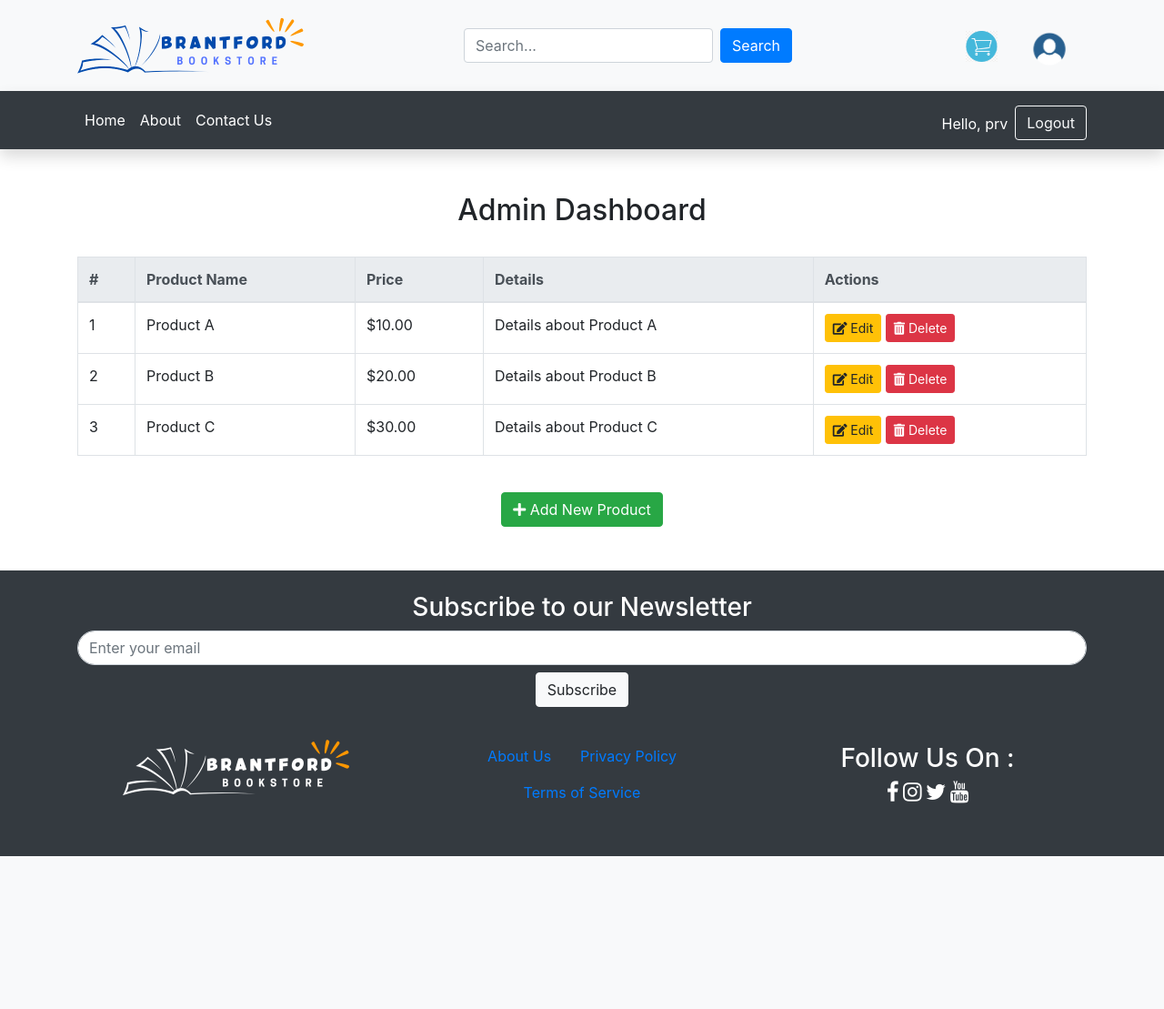
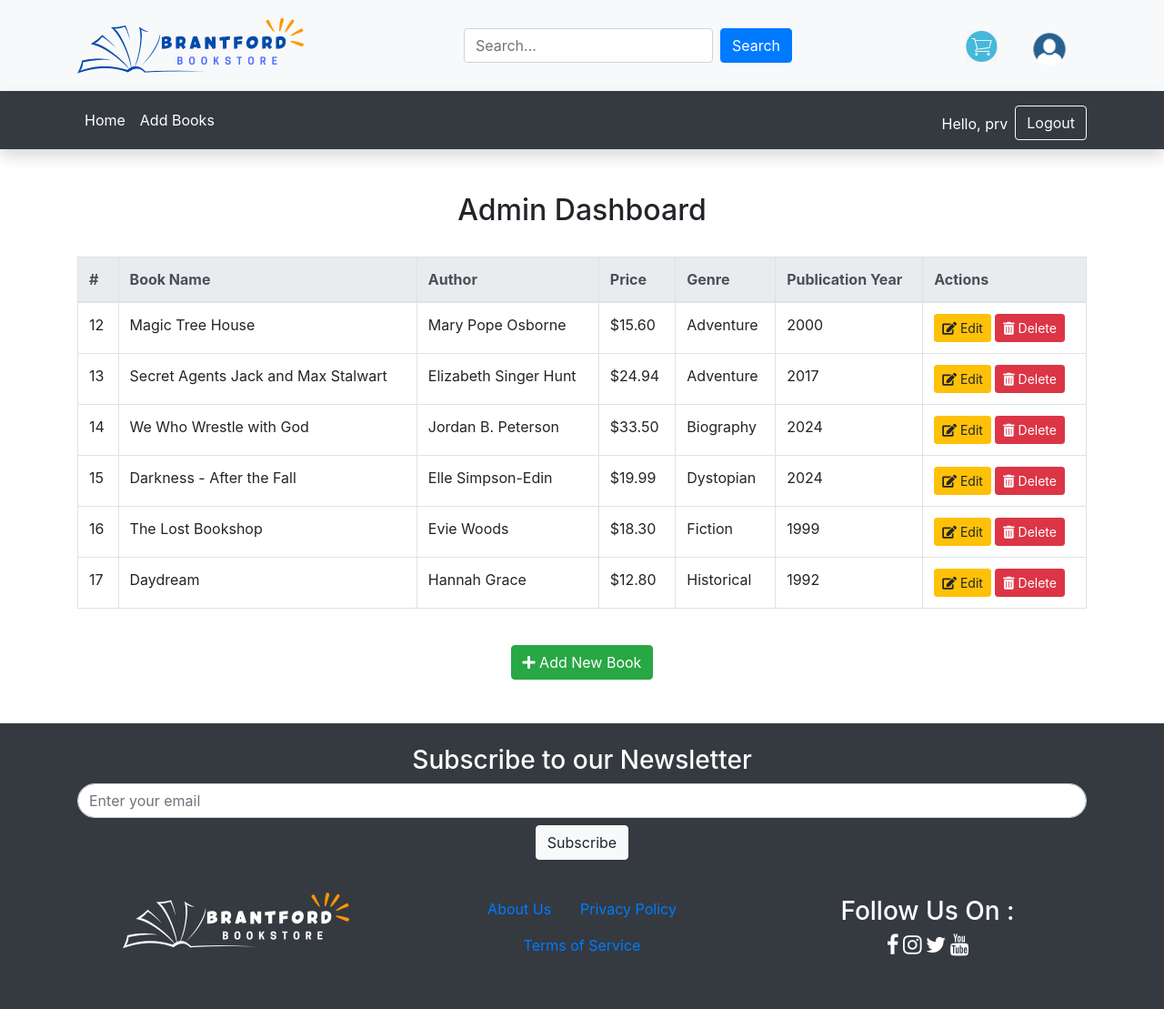
Before and after one commit to jayrajdabhi/bookstore, a PHP site: page /bookstore-main/admin/index.php in a window 1280 px wide. Shown: the whole page at 91% size. Before the commit the page ends 941 px from the top, so only its background shows below. Run offline with PHP 8.4, Linux system fonts and the light colour scheme; a user stored in the database is signed in; data comes from the database, SQL or seed files in the repository; both versions use the stored data as it was after the commit.

Commit message:
admin side added

```diff
--- a/admin/header.php
+++ b/admin/header.php
@@ -50,9 +50,8 @@ if (session_status() === PHP_SESSION_NONE) {
             </button>
             <div class="collapse navbar-collapse" id="navbarNav">
                 <ul class="navbar-nav mr-auto">
-                    <li class="nav-item"><a class="nav-link" href="../index.php">Home</a></li>
-                    <li class="nav-item"><a class="nav-link" href="../about.php">About</a></li>
-                    <li class="nav-item"><a class="nav-link" href="../contact.php">Contact Us</a></li>
+                    <li class="nav-item"><a class="nav-link" href="../admin/index.php">Home</a></li>
+                    <li class="nav-item"><a class="nav-link" href="add_book.php">Add Books</a></li>
                 </ul>
                 <ul class="navbar-nav ml-auto">
 
--- a/admin/index.php
+++ b/admin/index.php
@@ -8,9 +8,19 @@ if (!isset($_SESSION['user_id']) || $_SESSION['role'] !== 'admin') {
     header("Location: ./login.php");
     exit();
 }
+
+// Include database configuration
+include '../config/database.php';
+include 'header.php';
+
+// Fetch all books from the database
+$query = "SELECT books.*, genres.genre_name AS genre_name
+          FROM books
+          LEFT JOIN genres ON books.genre_id = genres.id";
+$result = $db->query($query);
+
 ?>
 
-<?php include 'header.php'; ?>
 <div class="container mt-5 mb-5">
     <h2 class="text-center">Admin Dashboard</h2>
     <div class="table-responsive">
@@ -18,48 +28,48 @@ if (!isset($_SESSION['user_id']) || $_SESSION['role'] !== 'admin') {
             <thead class="thead-light">
                 <tr>
                     <th>#</th>
-                    <th>Product Name</th>
+                    <th>Book Name</th>
+                    <th>Author</th>
                     <th>Price</th>
-                    <th>Details</th>
+                    <th>Genre</th>
+                    <th>Publication Year</th>
                     <th>Actions</th>
                 </tr>
             </thead>
             <tbody>
+                <?php if ($result->num_rows > 0): ?>
+                    <?php while ($book = $result->fetch_assoc()): ?>
                         <tr>
-                    <td>1</td>
-                    <td>Product A</td>
-                    <td>$10.00</td>
-                    <td>Details about Product A</td>
+                            <td><?php echo $book['id']; ?></td>
+                            <td><?php echo htmlspecialchars($book['name']); ?></td>
+                            <td><?php echo htmlspecialchars($book['author']); ?></td>
+                            <td>$<?php echo number_format($book['price'], 2); ?></td>
+                            <td><?php echo htmlspecialchars($book['genre_name'] ?: 'Unknown'); ?></td>
+                            <td><?php echo htmlspecialchars($book['publication_year']); ?></td>
                             <td>
-                        <button class="btn btn-warning btn-sm"><i class="fas fa-edit"></i> Edit</button>
-                        <button class="btn btn-danger btn-sm"><i class="fas fa-trash-alt"></i> Delete</button>
+                                <a href="edit_book.php?id=<?php echo $book['id']; ?>" class="btn btn-warning btn-sm">
+                                    <i class="fas fa-edit"></i> Edit
+                                </a>
+                                <a href="delete_book.php?id=<?php echo $book['id']; ?>"
+                                    onclick="return confirm('Are you sure you want to delete this book?');"
+                                    class="btn btn-danger btn-sm">
+                                    <i class="fas fa-trash-alt"></i> Delete
+                                </a>
                             </td>
                         </tr>
+                    <?php endwhile; ?>
+                <?php else: ?>
                     <tr>
-                    <td>2</td>
-                    <td>Product B</td>
-                    <td>$20.00</td>
-                    <td>Details about Product B</td>
-                    <td>
-                        <button class="btn btn-warning btn-sm"><i class="fas fa-edit"></i> Edit</button>
-                        <button class="btn btn-danger btn-sm"><i class="fas fa-trash-alt"></i> Delete</button>
-                    </td>
+                        <td colspan="7" class="text-center">No books available</td>
                     </tr>
-                <tr>
-                    <td>3</td>
-                    <td>Product C</td>
-                    <td>$30.00</td>
-                    <td>Details about Product C</td>
-                    <td>
-                        <button class="btn btn-warning btn-sm"><i class="fas fa-edit"></i> Edit</button>
-                        <button class="btn btn-danger btn-sm"><i class="fas fa-trash-alt"></i> Delete</button>
-                    </td>
-                </tr>
+                <?php endif; ?>
             </tbody>
         </table>
     </div>
     <div class="text-center mt-4">
-        <button class="btn btn-success"><i class="fas fa-plus"></i> Add New Product</button>
+        <a href="add_book.php" class="btn btn-success">
+            <i class="fas fa-plus"></i> Add New Book
+        </a>
     </div>
 </div>
 
--- a/book_details.php
+++ b/book_details.php
@@ -63,7 +63,7 @@ if (isset($_GET['id']) && is_numeric($_GET['id'])) {
 <main class="container my-5">
     <div class="row">
         <div class="col-md-6">
-            <img src="<?php echo htmlspecialchars($book['image']); ?>"
+            <img src="img/<?php echo htmlspecialchars($book['image']); ?>"
                 alt="<?php echo htmlspecialchars($book['name']); ?>" class="img-fluid">
         </div>
         <div class="col-md-6">
--- a/index.php
+++ b/index.php
@@ -145,7 +145,8 @@ $genres = $genreResult->fetch_all(MYSQLI_ASSOC);
                             <?php foreach ($books as $book): ?>
                                 <div class="book-item">
                                     <a href="book_details.php?id=<?php echo $book['id']; ?>">
-                                        <img src="<?php echo htmlspecialchars($book['image']); ?>"
+                                        <!-- Updated Image Path -->
+                                        <img src="img/<?php echo htmlspecialchars($book['image']); ?>"
                                             alt="<?php echo htmlspecialchars($book['name']); ?>" class="book-image">
                                         <div class="book-name"><?php echo htmlspecialchars($book['name']); ?></div>
                                         <div class="book-author">Author: <?php echo htmlspecialchars($book['author']); ?></div>
```
Also changed, not shown: admin/add_book.php (added, +101 -0 lines), bookstore.sql (+12 -5 lines), img/71+Z8DgO8RL._SL1500_.jpg (added), img/71B18dU7xnL._SL1500_.jpg (added), img/71EVPOrf8kL._SL1500_.jpg (added), img/91PLQZpA3HL._SL1500_.jpg (added), img/91Yb6fD29xL._SL1500_.jpg (added), img/91eX6PynadL._SL1500_.jpg (added), img/thumb-1920-1337463.png (added). Lines whose indentation alone changed are shown as unchanged.
